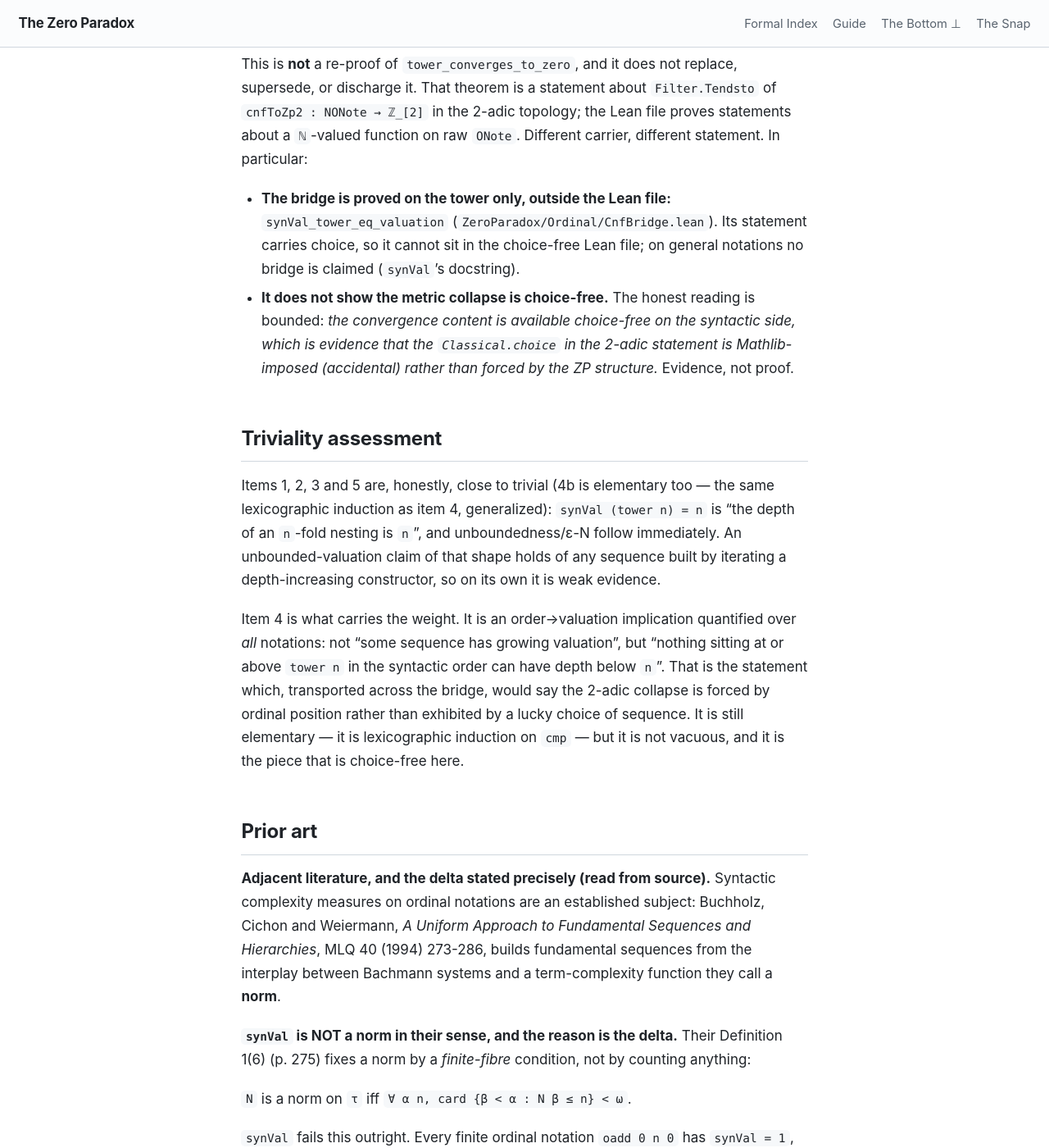
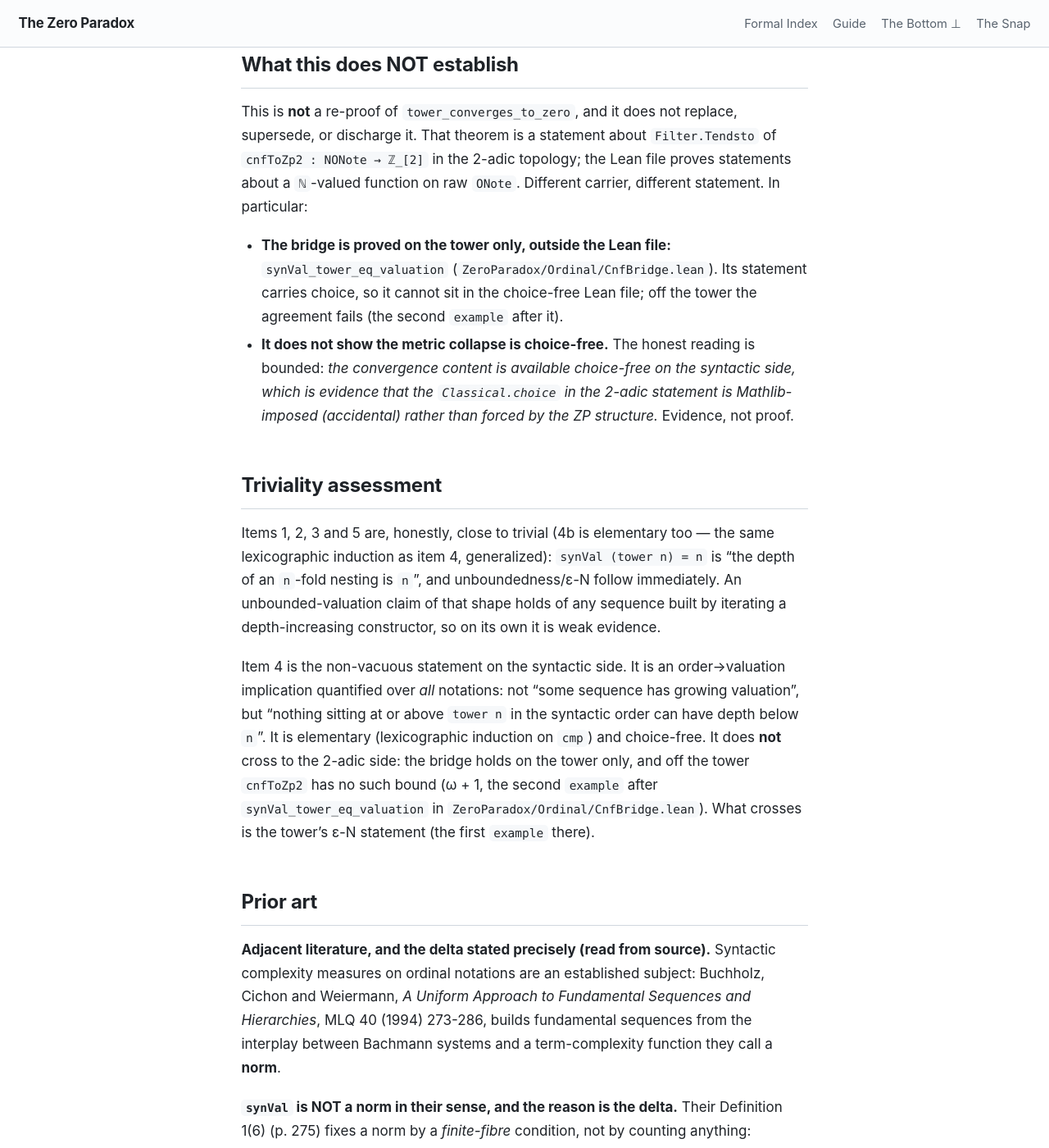
Before and after one commit to timbrigham/ZeroParadox, a Jekyll site: the page built from ZeroParadox/Ordinal/SyntacticCollapse.md, in a window 1280 px wide and 1400 px high, scrolled down 2926 px. Shown: the whole window at 82% size. Built offline with Jekyll 4.4.1, drawn with Linux system fonts in a browser that asks for light colours; our own code applies the rules of GitHub Pages for plain Markdown files; some of the changed text lies outside the part shown.

Commit message:
CnfBridge: tower carry and off-tower failure as examples; item 4 does not cross
Round-4 BEDROCK (adversary fix aba78a7 applied): SyntacticCollapse.md said
le_synVal_of_tower_le, transported across the bridge, would make the
2-adic collapse forced by ordinal position. Measured false: omega + 1 is
not cmp-below tower 2, has synVal 2, and its cnfToZp2 image 6 has 2-adic
valuation 1. Two anonymous examples after synVal_tower_eq_valuation now
carry both facts: synCollapse_epsN crosses the bridge along the tower in
its valuation form, and the agreement fails off it.

synVal and synVal_mono docstrings and the md bullets now say the
agreement fails off the tower instead of "not claimed". CnfBridge.md item
6 adds the seed fence (Mathlib's valuation 0 = 0; extended valuation
gives the pole). The test paragraph names where choice enters (NONote,
ONote.NF, Z_2). Smaller wording fixes in OrdinalChoiceEssential.md,
AxiomProfile.md and ChoiceCannotBe.lean.

Co-Authored-By: Claude Opus 5.5 (1M context) <noreply@anthropic.com>
Claude-Session: https://claude.ai/code/session_01DYrKY8CR8AeESMvjGVQtzA

```diff
--- a/ZeroParadox/Ordinal/SyntacticCollapse.md
+++ b/ZeroParadox/Ordinal/SyntacticCollapse.md
@@ -13,14 +13,16 @@ collapse**, rather than merely imposed by Mathlib. Inside Mathlib that cannot be
 `Filter.Tendsto (fun n => cnfToZp2 (towerNONote n)) Filter.atTop (nhds 0)` as a hypothesis and proves
 `True` by `trivial` reports `[propext, Classical.choice, Quot.sound]`, measured 2026-10-08). So the
 test is posed on ZP-N's `ONote`, whose statements can be choice-free, and both outcomes are evidence.
-A choice-free result on `ONote`, carried to the 2-adic statement along the tower by
-`synVal_tower_eq_valuation` (`ZeroParadox/Ordinal/CnfBridge.lean`), is evidence that the convergence
-content does not need choice, with choice entering only through the 2-adic packaging; a failure would
+A choice-free result on `ONote`, carried to the 2-adic valuation form along the tower by
+`synVal_tower_eq_valuation` (`ZeroParadox/Ordinal/CnfBridge.lean`, the first `example` after it), is
+evidence that the convergence content does not need choice, with choice entering through the notation
+type (`NONote`, `ONote.NF`) and `ℤ_[2]` rather than through the mathematics; a failure would
 be evidence the other way. Neither settles it, because the 2-adic statement, and the bridge's own
 statement, carry choice in Mathlib. Essential needs a reduction to a taboo
 (`ZeroParadox/Category/ChoiceCannotBe.lean` § IV).
 
-That test has two halves, and they are in different states. The **snap half is resolved, incidental**:
+The conjecture's original test, on the snap and on the metric collapse, had two halves, and they are
+in different states. The **snap half is resolved, incidental**:
 `ZeroParadox.t_snap_derived` (`ZeroParadox/Order/Snap.lean`) depends on *no axioms at all*. The **metric
 half** — the half the conjecture actually names — had never been attempted before the Lean file. The Lean file
 moves it, and moves it only as far as *evidence*: `tower_converges_to_zero` itself carries choice,
@@ -87,7 +89,7 @@ Different carrier, different statement. In particular:
 
 * **The bridge is proved on the tower only, outside the Lean file:** `synVal_tower_eq_valuation`
   (`ZeroParadox/Ordinal/CnfBridge.lean`). Its statement carries choice, so it cannot sit in the
-  choice-free Lean file; on general notations no bridge is claimed (`synVal`'s docstring).
+  choice-free Lean file; off the tower the agreement fails (the second `example` after it).
 * **It does not show the metric collapse is choice-free.** The honest reading is bounded: *the
   convergence content is available choice-free on the syntactic side, which is evidence that the
   `Classical.choice` in the 2-adic statement is Mathlib-imposed (accidental) rather than forced by
@@ -101,12 +103,13 @@ induction as item 4, generalized): `synVal (tower n) = n` is "the depth of an
 that shape holds of any sequence built by iterating a depth-increasing constructor, so on its own it
 is weak evidence.
 
-Item 4 is what carries the weight. It is an order→valuation implication quantified over *all*
-notations: not "some sequence has growing valuation", but "nothing sitting at or above `tower n` in
-the syntactic order can have depth below `n`". That is the statement which, transported across the
-bridge, would say the 2-adic collapse is forced by ordinal position rather than exhibited by a
-lucky choice of sequence. It is still elementary — it is lexicographic induction on `cmp` — but it
-is not vacuous, and it is the piece that is choice-free here.
+Item 4 is the non-vacuous statement on the syntactic side. It is an order→valuation implication
+quantified over *all* notations: not "some sequence has growing valuation", but "nothing sitting at
+or above `tower n` in the syntactic order can have depth below `n`". It is elementary (lexicographic
+induction on `cmp`) and choice-free. It does **not** cross to the 2-adic side: the bridge holds on the
+tower only, and off the tower `cnfToZp2` has no such bound (ω + 1, the second `example` after
+`synVal_tower_eq_valuation` in `ZeroParadox/Ordinal/CnfBridge.lean`). What crosses is the tower's
+ε-N statement (the first `example` there).
 
 ## Prior art
 
```
Also changed, not shown: ZeroParadox/AxiomProfile.md (+3 -3 lines), ZeroParadox/Ordinal/CnfBridge.md (+5 -2 lines), ZeroParadox/Ordinal/OrdinalChoiceEssential.md (+5 -3 lines), 3 other files.
